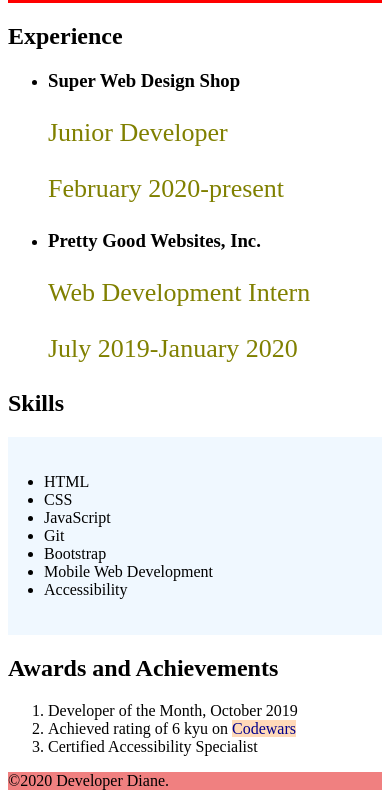
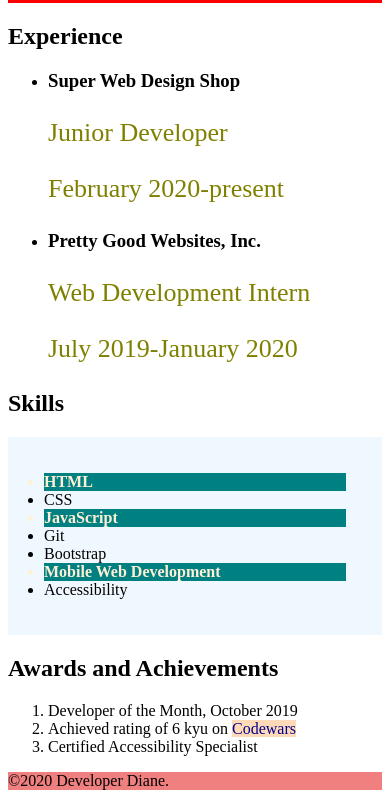
Before and after one commit to jeremiasrivas/css-basics, a plain HTML site: page css-basics/index.html in a window 390 px wide. Shown: the part 960-1758 px from the top of the page. Drawn offline with Linux system fonts and the light colour scheme.

Commit message:
added class to HTML, Javascript, and Mobile Web Development in skills section.

```diff
--- a/css-basics/css/styles.css
+++ b/css-basics/css/styles.css
@@ -25,3 +25,9 @@ a {
     background-color: aliceblue;
     padding: 36px;
 }
+
+.top-skill {
+    font-weight: bold;
+    background-color: teal;
+    color: papayawhip;
+}
--- a/css-basics/index.html
+++ b/css-basics/index.html
@@ -45,12 +45,12 @@
     <section>
       <h2>Skills</h2>
       <ul id="skills-list">
-        <li>HTML</li>
+        <li class="top-skill">HTML</li>
         <li>CSS</li>
-        <li>JavaScript</li>
+        <li class="top-skill">JavaScript</li>
         <li>Git</li>
         <li>Bootstrap</li>
-        <li>Mobile Web Development</li>
+        <li class="top-skill">Mobile Web Development</li>
         <li>Accessibility</li>
       </ul>
     </section>
```
